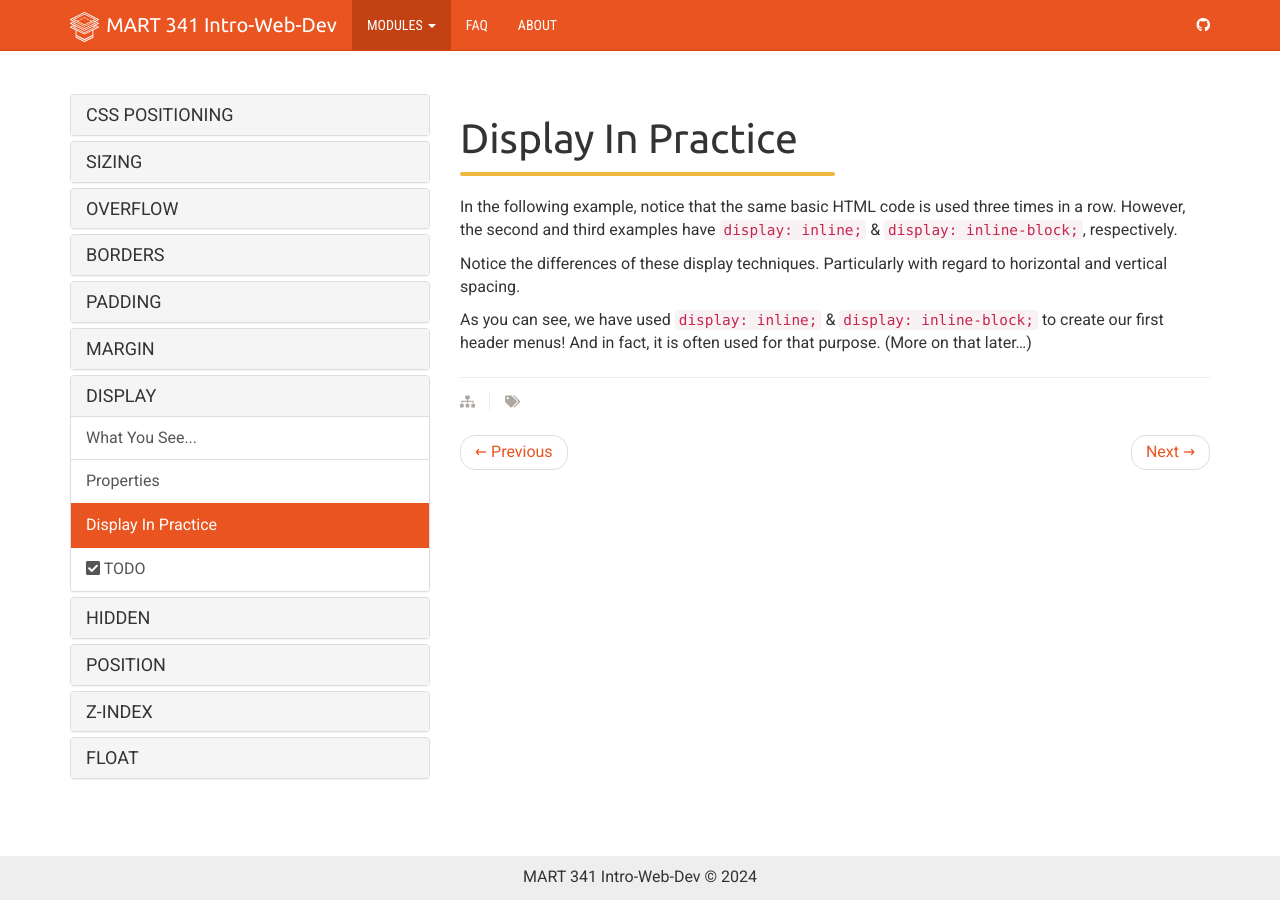
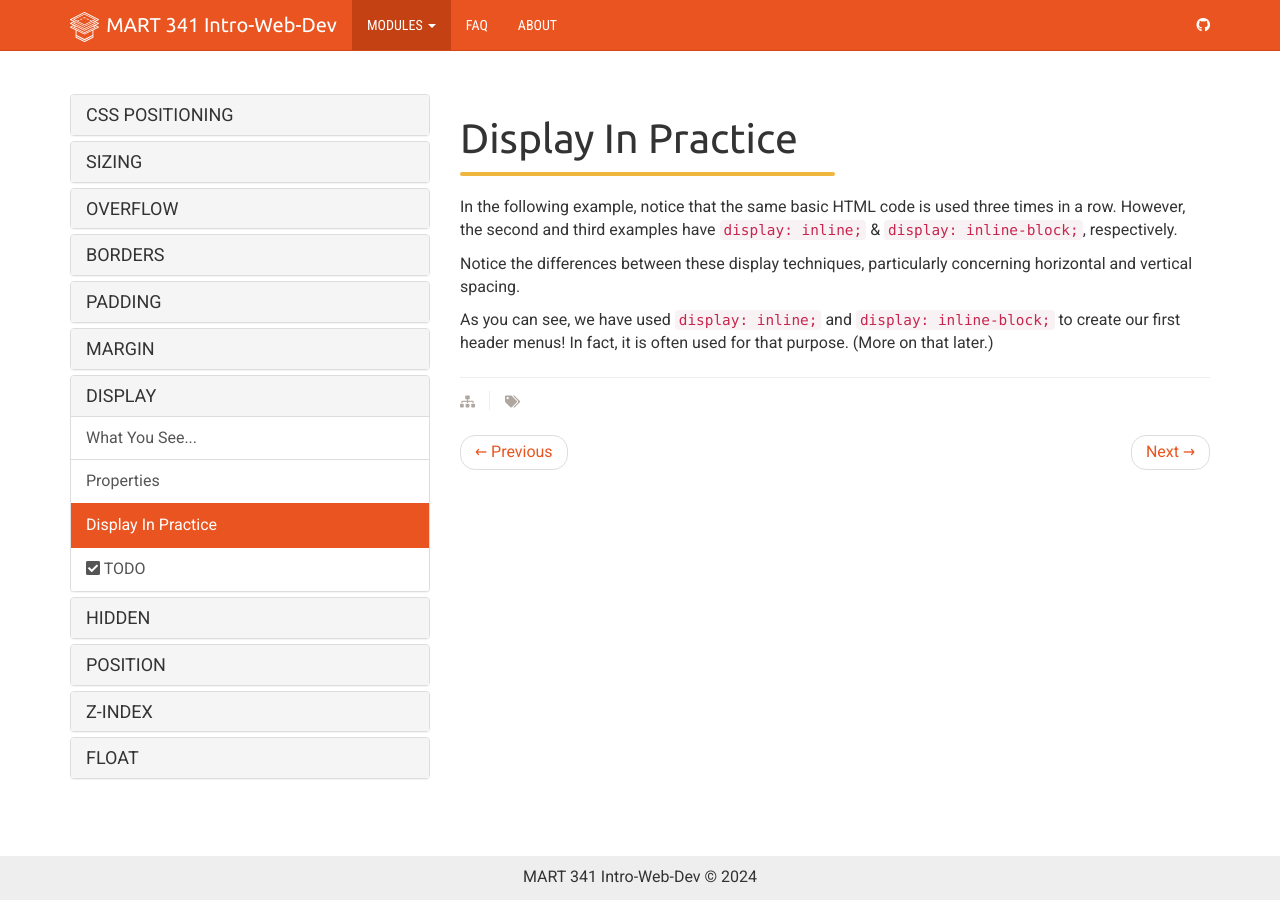
Before and after one commit to Montana-Media-Arts/webDesignFall2024, a Jekyll site: the page built from _docs/topic-11/06-display/03-page.md, in a window 1280 px wide. Built offline with Jekyll 4.4.1, drawn with Linux system fonts in a browser that asks for light colours; nearby versions of some CDN libraries.

Commit message:
Update 03-page.md

```diff
--- a/_docs/topic-11/06-display/03-page.md
+++ b/_docs/topic-11/06-display/03-page.md
@@ -8,11 +8,11 @@ permalink: /topic-11/display-example/
 
 In the following example, notice that the same basic HTML code is used three times in a row. However, the second and third examples have `display: inline;` & `display: inline-block;`, respectively.
 
-Notice the differences of these display techniques. Particularly with regard to horizontal and vertical spacing.
+Notice the differences between these display techniques, particularly concerning horizontal and vertical spacing.
 
 <div class="codepen-embed">
   <p data-height="600" data-theme-id="30567" data-slug-hash="XWKEvvP" data-default-tab="css,result" data-user="retrog4m3r" data-embed-version="2" data-pen-title="[Topic-09] Display, Pt. 2" class="codepen"></p>
 </div>
 
 
-As you can see, we have used `display: inline;` & `display: inline-block;` to create our first header menus! And in fact, it is often used for that purpose. (More on that later...)
+As you can see, we have used `display: inline;` and `display: inline-block;` to create our first header menus! In fact, it is often used for that purpose. (More on that later.)
```
